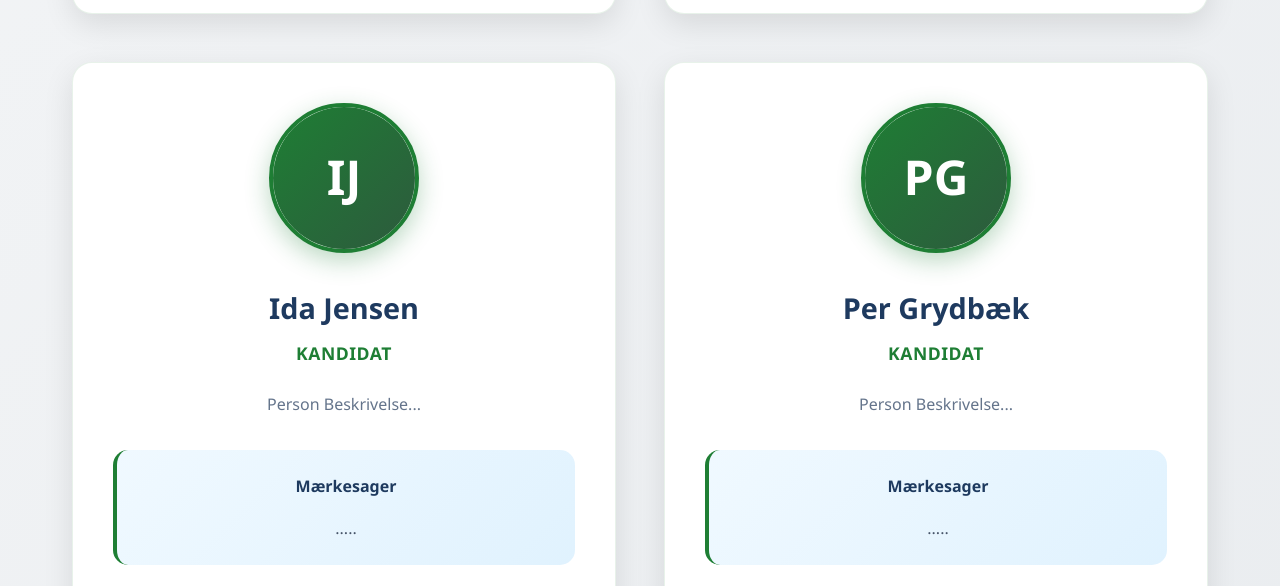
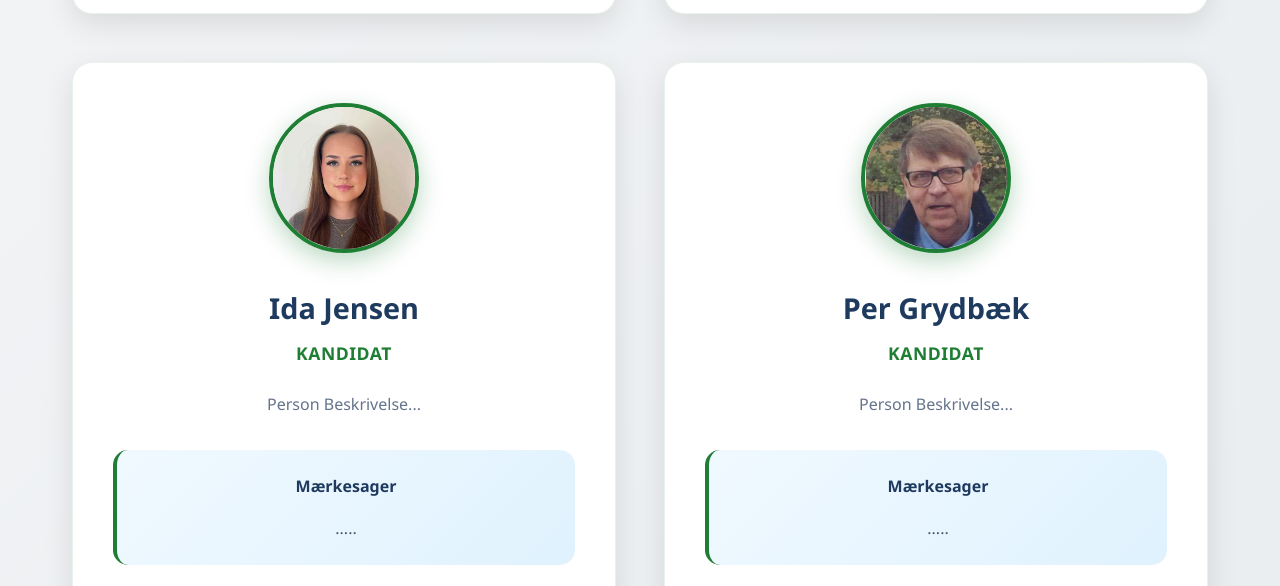
Before and after one commit to JonasV321/konservativet.github.io, a plain HTML site: page personer.html in a window 1280 px wide. Shown: the part 1896-2482 px from the top of the page. Drawn offline with Linux system fonts and the light colour scheme.

Commit message:
ida+per fotos added
fotos

```diff
--- a/personer.html
+++ b/personer.html
@@ -57,6 +57,19 @@
         }
         .person-logo[src="foto_bojanna.JPG"] {
             margin-left: -15px;
+}
+
+        .person-logo[src="foto_per.png"] {
+            width: 200px;
+            height: 200px;
+            margin-left: -22px;
+}
+
+        .person-logo[src="foto_ida.jpeg"] {
+            width: 215px;
+            height: 215px;
+            margin-left: -36px;
+            object-fit: contain;
 }
 
         .logo-text {
@@ -460,8 +473,8 @@
             </div>
 
             <div class="person-card animate-fade-in">
-                <div class="person-image">
-                    <div class="person-avatar">IJ</div>
+            <div class="person-image">
+            <img src="foto_ida.jpeg" alt="Ida Logo" class="person-logo">
                 </div>
                 <h3>Ida Jensen</h3>
                 <div class="person-role">Kandidat</div>
@@ -486,7 +499,7 @@
 
             <div class="person-card animate-fade-in">
                 <div class="person-image">
-                    <div class="person-avatar">PG</div>
+                    <img src="foto_per.png" class="person-logo">
                 </div>
                 <h3>Per Grydbæk</h3>
                 <div class="person-role">Kandidat</div>
```
Also changed, not shown: index.html (+3 -4 lines), foto_ida.jpeg (added), foto_per.png (added), logo2.png (added).
